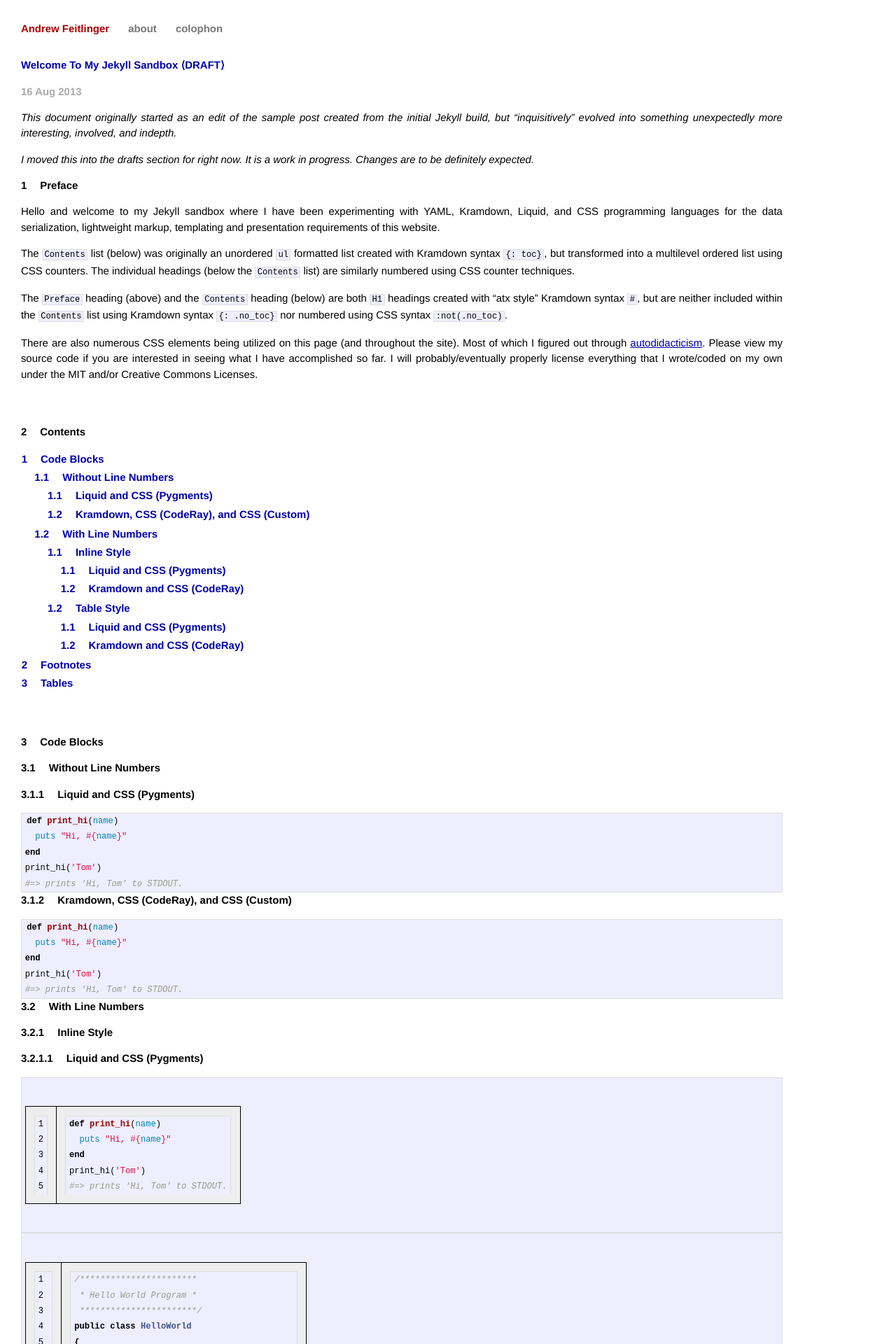
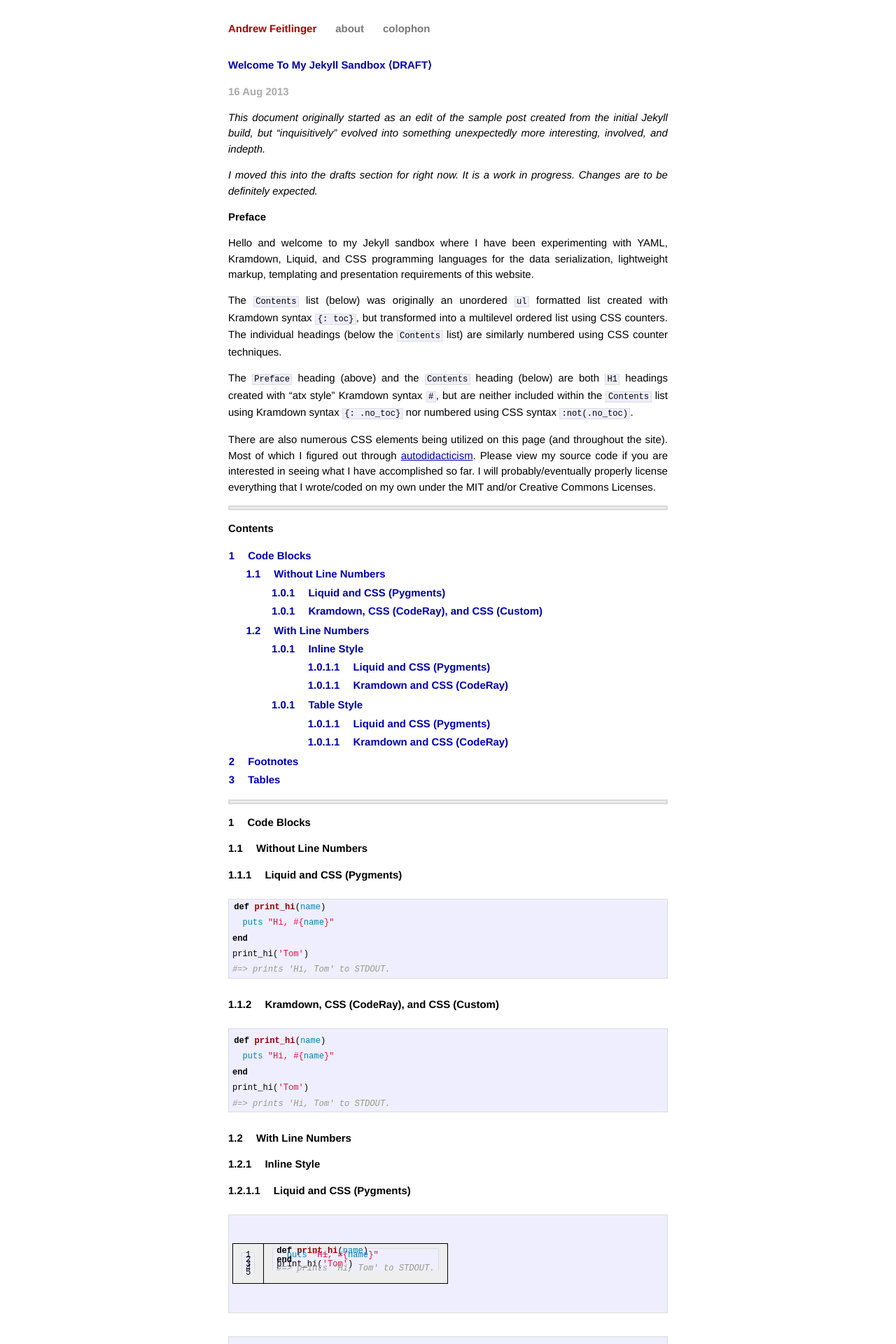
Before and after one commit to andrewfeitlinger/andrewfeitlinger.github.io, a Jekyll site: the page built from _drafts/jekyll-sandbox.md, in a window 1280 px wide. Shown: the top 1920 px of the page at 70% size. Built offline with Jekyll 4.4.1, drawn with Linux system fonts in a browser that asks for light colours.

Commit message:
Added and updated various elements in 'main' stylesheet.

```diff
--- a/css/main.css
+++ b/css/main.css
@@ -50,9 +50,9 @@
 {
     font-size: 115%;
     line-height: 1.5em;
-    margin: 2em auto 2em 2em;
+    margin: 2em auto 2em auto;
     text-align: justify;
-    width: 85%;
+    width: 42em;
 }
 
 .site .header a
@@ -111,9 +111,8 @@
 
 .site .footer
 {
-    border-top: 4px solid #ddd;
-    color: #666;
-    font-size: 75%;
+    border: double #aaa;
+    font-size: 85%;
     margin-top: 2em;
     overflow: visible;
     width: 100%;
@@ -230,12 +229,33 @@
     text-decoration: none;
 }
 
-/* Double Blank Line Hack */
+/* Horizontal Line */
 
 .post hr
 {
-    border: none;
-    margin: 2em 0;
+    border: solid #ddd;
+    height: 1px;
+    margin-bottom: 1em;
+}
+
+/* Blank Lines */
+
+.post p.blank2
+{
+    visibility: hidden;
+    line-height: 0em;
+}
+
+.post p.blank3
+{
+    visibility: hidden;
+    line-height: 1em;
+}
+
+.post p.blank4
+{
+    visibility: hidden;
+    line-height: 2em;
 }
 
 /* Footnotes */
@@ -306,6 +326,7 @@
 {
     border-left: 1px solid #000;
     border-right: 1px solid #000;
+    line-height: 0.5em;
     padding: 1em;
     vertical-align: top;
 }
@@ -322,6 +343,7 @@
 .post tfoot tr:last-child
 {
     border-bottom: 1px solid #000;
+    line-height: 0.5em;
 }
 
 .post thead,
@@ -348,20 +370,20 @@
     margin-right: 1em;
 }
 
-.post h1:before
+.post h1:not(.no_toc):before
 {
     counter-increment: counter_h1;
     content:    counter(counter_h1) " ";
 }
 
-.post h2:before
+.post h2:not(.no_toc):before
 {
     counter-increment: counter_h2;
     content:    counter(counter_h1) "."
                 counter(counter_h2) " ";
 }
 
-.post h3:before
+.post h3:not(.no_toc):before
 {
     counter-increment: counter_h3;
     content:    counter(counter_h1) "."
@@ -369,7 +391,7 @@
                 counter(counter_h3) " ";
 }
 
-.post h4:before
+.post h4:not(.no_toc):before
 {
     counter-increment: counter_h4;
     content:    counter(counter_h1) "."
@@ -378,7 +400,7 @@
                 counter(counter_h4) " ";
 }
 
-.post h5:before
+.post h5:not(.no_toc):before
 {
     counter-increment: counter_h5;
     content:    counter(counter_h1) "."
@@ -388,7 +410,7 @@
                 counter(counter_h5) " ";
 }
 
-.post h6:before
+.post h6:not(.no_toc):before
 {
     counter-increment: counter_h6;
     content:    counter(counter_h1) "."
@@ -399,7 +421,7 @@
                 counter(counter_h6) " ";
 }
 
-/* Table Of Contents  */
+/* Table Of Contents */
 
 #markdown-toc ul
 {
@@ -412,6 +434,21 @@
     text-indent: -1.2em;
 }
 
+#markdown-toc ul li
+{
+    text-indent: -0.8em;
+}
+
+#markdown-toc ul ul li
+{
+    text-indent: 0.4em;
+}
+
+#markdown-toc ul ul ul li
+{
+    text-indent: 2.6em;
+}
+
 #markdown-toc li:before
 {
     color: #00a;
@@ -419,7 +456,7 @@
     margin-right: 1em;
 }
 
-#markdown-toc li:before /* should be [#markdown-toc ul li:before] but doesn't work */
+#markdown-toc li:before
 {
     counter-increment: counter_l1;
     content:    counter(counter_l1) " ";
@@ -430,6 +467,23 @@
     counter-increment: counter_l2;
     content:    counter(counter_l1) "."
                 counter(counter_l2) " ";
+}
+
+#markdown-toc ul:nth-child(2) ul:nth-child(2) li:before
+{
+    counter-increment: counter_l3;
+    content:    counter(counter_l1) "."
+                counter(counter_l2) "."
+                counter(counter_l3) " ";
+}
+
+#markdown-toc ul:nth-child(2) ul:nth-child(2) ul:nth-child(2) li:before
+{
+    counter-increment: counter_l4;
+    content:    counter(counter_l1) "."
+                counter(counter_l2) "."
+                counter(counter_l3) "."
+                counter(counter_l4) " ";
 }
 
 #markdown-toc a
@@ -450,3 +504,39 @@
     color: #fef;
     padding: 4px;
 }
+
+/* Code Blocks */
+
+:not(.highlighttable) .highlight,   /* Pygments */
+.post .code                         /* CodeRay */
+{
+    margin-bottom: 1.75em;
+    padding-top: 0.5em;
+}
+
+/* Pygments */
+
+.post .highlighttable .linenodiv,
+.post .highlighttable .highlight
+{
+    margin-bottom: 0em;
+    padding-top: 0em;
+}
+
+.post .highlighttable .highlight
+{
+    margin-top: .5em;
+}
+
+/* CodeRay */
+
+:not(#coderay-noline) span.line-numbers
+{
+    margin-right: 1em;
+}
+
+#coderay-noline span.line-numbers
+{
+    visibility: hidden;
+    margin-left: -1.5em;
+}
```
